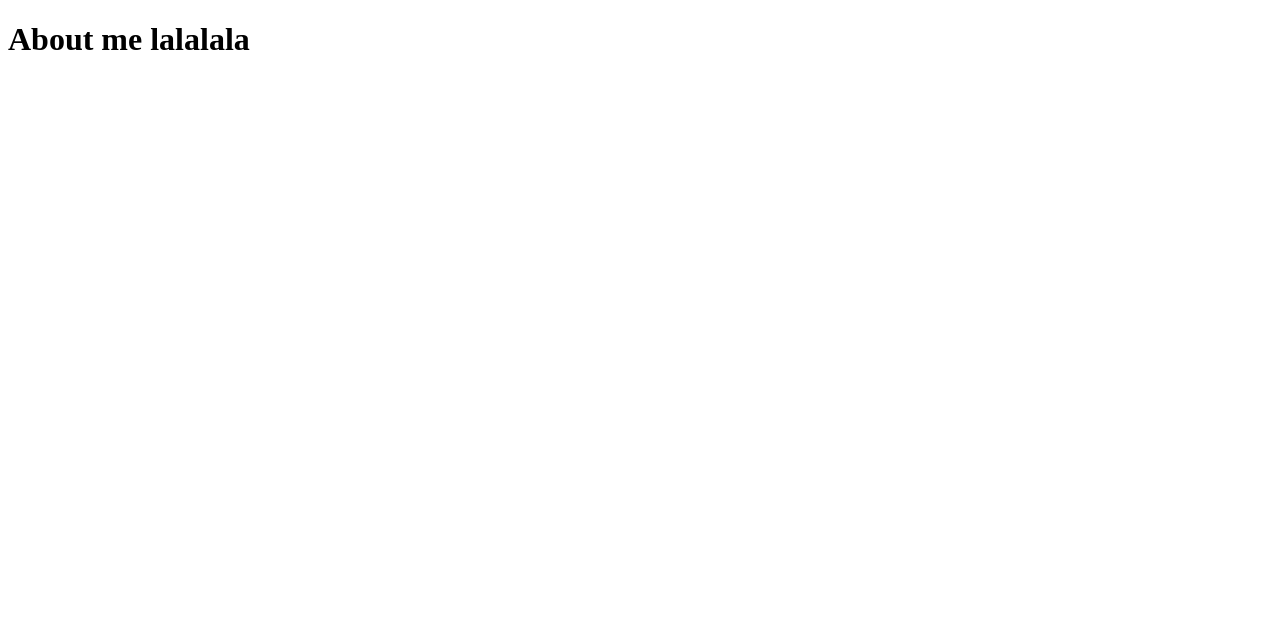
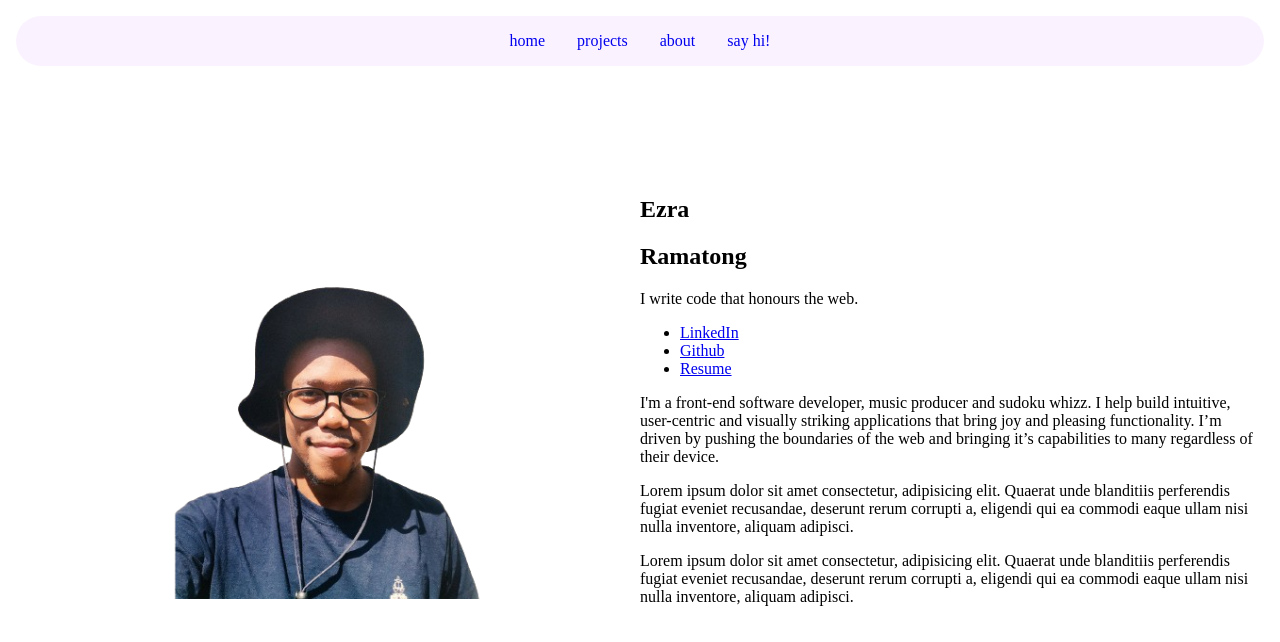
Before and after one commit to ezra-ramatong/ezra-ramatong.github.io, a website: page pages/about.html in a window 1280 px wide. Drawn offline with Linux system fonts and the light colour scheme.

Commit message:
feat: add about page html and css

```diff
--- /dev/null
+++ b/css/about.css
@@ -0,0 +1,4 @@
+.about-main {
+  display: grid;
+  grid-template-columns: 1fr 1fr;
+}
--- a/css/global.css
+++ b/css/global.css
@@ -9,3 +9,6 @@
 
 /* Projects page */
 @import url('projects.css');
+
+/* About page*/
+@import url('about.css')
--- a/pages/about.html
+++ b/pages/about.html
@@ -5,11 +5,58 @@
   <meta charset="UTF-8">
   <meta name="viewport" content="width=device-width, initial-scale=1">
   <title>About</title>
+  <link rel="stylesheet" href="../css/global.css">
 </head>
 
 <body>
 
-  <h1>About me lalalala</h1>
+  <header>
+    <nav class="nav">
+      <ul class="nav__list">
+        <li class="nav__list-item"><a href="/">home</a></li>
+        <li class="nav__list-item"><a href="/pages/projects.html">projects</a></li>
+        <li class="nav__list-item"><a href="/pages/about.html">about</a></li>
+        <li class="nav__list-item"><a href="/pages/say-hi.html">say hi!</a></li>
+      </ul>
+    </nav>
+  </header>
+
+  <main class="about-main">
+    <div class="about-left">
+      <figure class="about__imageContainer">
+        <img class="about__image" src="../assets/images/ezra-nobg.png" alt="">
+      </figure>
+    </div>
+    <div class="about-right">
+      <section class="about__info">
+        <h1 class="about__info-name">Ezra</h1>
+        <h2 class="about__info-surname">Ramatong</h2>
+        <p class="about__info-tagline">I write code that honours the web.</p>
+        <div class="social-links">
+          <ul>
+            <li class="social-links__item"><a href="#">LinkedIn</a></li>
+            <li class="social-links__item"><a href="#">Github</a></li>
+            <li class="social-links__item"><a href="#">Resume</a></li>
+          </ul>
+        </div>
+        <p class="about__info-para">
+          I'm a front-end software developer, music producer and sudoku whizz. I help build intuitive, user-centric and
+          visually striking applications that bring joy and pleasing functionality. I’m driven by pushing the boundaries
+          of the web and bringing it’s capabilities to many regardless of their device.
+        </p>
+
+        <p class="about__info-para">Lorem ipsum dolor sit amet consectetur, adipisicing elit. Quaerat unde blanditiis
+          perferendis fugiat eveniet recusandae, deserunt rerum corrupti a, eligendi qui ea commodi eaque ullam nisi
+          nulla inventore, aliquam adipisci.
+        </p>
+
+        <p class="about__info-para">Lorem ipsum dolor sit amet consectetur, adipisicing elit. Quaerat unde blanditiis
+          perferendis fugiat eveniet recusandae, deserunt rerum corrupti a, eligendi qui ea commodi eaque ullam nisi
+          nulla inventore, aliquam adipisci.
+        </p>
+      </section>
+    </div>
+  </main>
 </body>
 
 </html>
```
Also changed, not shown: assets/images/ezra-nobg.png (added).
